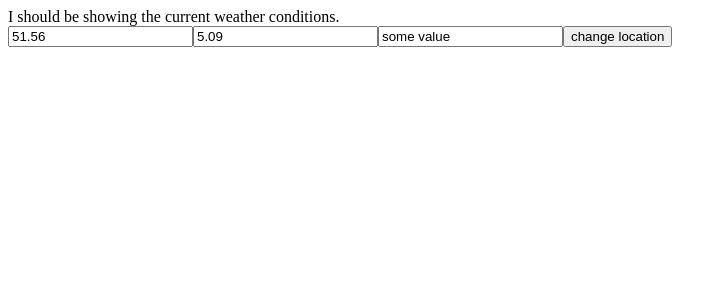
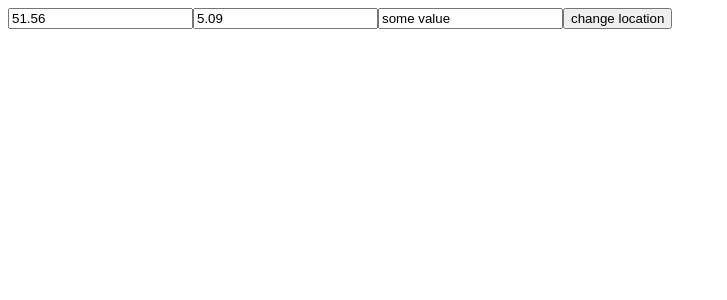
Before and after one commit to TiesDO/react-weatherapp, a React app: page / in a window 1280 px wide. Shown: the top 300 px of the page, without its empty margins (0-727 px from the left). Built offline with nearby package versions, Linux system fonts and the light colour scheme.

Commit message:
add data, loading and error display

```diff
--- a/src/App.js
+++ b/src/App.js
@@ -6,8 +6,8 @@ import { CurrentWeatherProvider } from './context/CurrentWeatherContext';
 const App = () => {
     return (
         <CurrentWeatherProvider>
+            <SelectCityForm />
             <CurrentWeatherDisplay />
-            <SelectCityForm />
         </CurrentWeatherProvider>
     )
 }
--- a/src/components/CurrentWeatherDisplay.jsx
+++ b/src/components/CurrentWeatherDisplay.jsx
@@ -6,6 +6,11 @@ export default function CurrentWeatherDisplay() {
     const currentWeather = useCurrentWeather();
 
     return <div>
-        I should be showing the current weather conditions.
+        {currentWeather.requestLoading ? 'fetching data...' : ''}
+        {currentWeather.requestData && <ul>
+            {
+                Object.values(currentWeather.requestData).map(v => <li>{v}</li>)
+            }
+        </ul>}
     </div>
 }
--- a/src/components/SelectCityForm.jsx
+++ b/src/components/SelectCityForm.jsx
@@ -37,11 +37,14 @@ export default function SelectCityForm() {
             });
     }
 
-    return <form onSubmit={handleSubmit}>
-        <input type='text' value={currentWeather.locationLat} onChange={handleLatChange} />
-        <input type='text' value={currentWeather.locationLon} onChange={handleLonChange} />
+    return <>
+        <form onSubmit={handleSubmit}>
+            <input type='text' value={currentWeather.locationLat} onChange={handleLatChange} />
+            <input type='text' value={currentWeather.locationLon} onChange={handleLonChange} />
 
-        <input type='text' value={city} onChange={(e) => setCity(e.target.value)} />
-        <input type='submit' value='change location' />
-    </form>
+            <input type='text' value={city} onChange={(e) => setCity(e.target.value)} />
+            <input type='submit' value='change location' />
+        </form>
+        {currentWeather.requestError && <span style={{color: '#ff0000'}}>error: {currentWeather.requestError.message ?? currentWeather.requestError}</span>}
+    </>
 }
```
